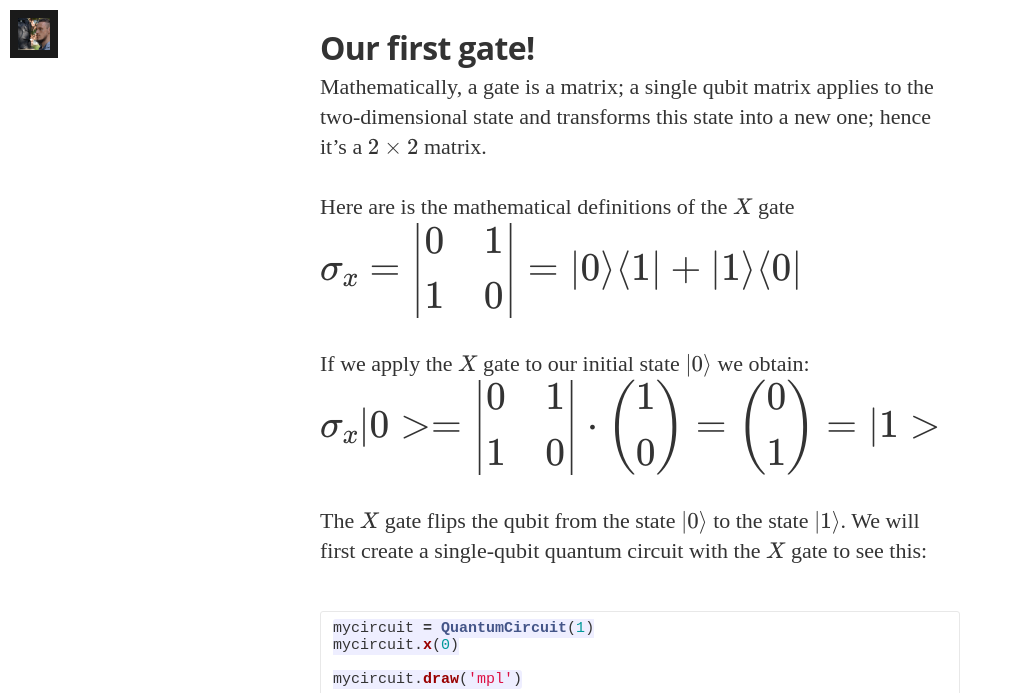
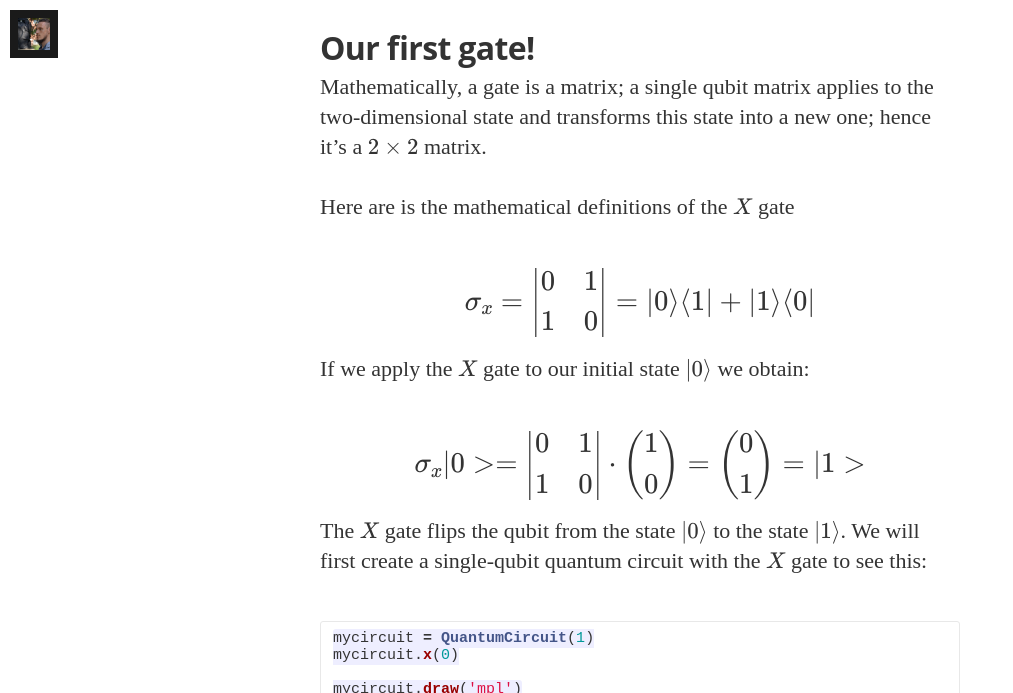
Before and after one commit to ManuNeuro/EmmanuelCalvet, a Jekyll site: the page built from _posts/2022-01-12-quantum-tuto-p1.md, in a window 1280 px wide and 1400 px high, scrolled down 4032 px, cut to the strip 0-693 px from the top of the window. Shown: the whole strip, without its empty margins (0-1013 px from the left). Built offline with Jekyll 4.4.1, drawn with Linux system fonts in a browser that asks for light colours; nearby versions of some CDN libraries; some web fonts are replaced; formulas are drawn with MathJax 3; comment, search, counter and statistics services are not loaded; some of the changed text lies outside the part shown.

Commit message:
Update 2022-01-12-quantum-tuto-p1.md

````diff
--- a/_posts/2022-01-12-quantum-tuto-p1.md
+++ b/_posts/2022-01-12-quantum-tuto-p1.md
@@ -138,12 +138,16 @@ As you can see, the state $\vert0\rangle$ gets projected on the sphere's north p
 Mathematically, a gate is a matrix; a single qubit matrix applies to the two-dimensional state and transforms this state into a new one; hence it's a $2\times2$ matrix.
 
 Here are is the mathematical definitions of the $X$ gate
-$$\LARGE \sigma_x= \begin{vmatrix}0 & 1 \\ 1 & 0 \end{vmatrix}=|0\rangle \langle1\vert+\vert1\rangle \langle0\vert$$
 
-If we apply the $X$ gate to our initial state $|0\rangle$ we obtain:
-$$\LARGE \sigma_x\vert0>=\begin{vmatrix}0 & 1 \\ 1 & 0 \end{vmatrix} \cdot \begin{pmatrix}1 \\ 0 \end{pmatrix}= \begin{pmatrix}0 \\ 1 \end{pmatrix}=\vert1>$$
+$$\LARGE \sigma_x= \begin{vmatrix}0 & 1 \\ 1 & 0 \end{vmatrix}=\vert0\rangle \langle1\vert+\vert1\rangle \langle 0\vert$$
 
-The $X$ gate flips the qubit from the state $\vert0\rangle$ to the state $\vert1\rangle$. We will first create a single-qubit quantum circuit with the $X$ gate to see this:
+If we apply the $X$ gate to our initial state $\vert 0\rangle$ we obtain:
+
+$$\LARGE
+\sigma_x\vert 0>=\begin{vmatrix}0 & 1 \\ 1 & 0 \end{vmatrix} \cdot \begin{pmatrix}1 \\ 0 \end{pmatrix}= \begin{pmatrix}0 \\ 1 \end{pmatrix}=\vert 1>
+$$
+
+The $X$ gate flips the qubit from the state $\vert0\rangle$ to the state $\vert 1\rangle$. We will first create a single-qubit quantum circuit with the $X$ gate to see this:
 
 
 ```python
@@ -170,16 +174,18 @@ sv = Statevector.from_label('0')
 new_sv = sv.evolve(mycircuit)
 new_sv
 ```
-
-    Statevector([0.+0.j, 1.+0.j],
-                dims=(2,))
+#### Output:
+```
+Statevector([0.+0.j, 1.+0.j],
+            dims=(2,))
+```
 
 
 As you can see, the statevector now corresponds to that of the state $\vert1\rangle$. Recall that
 
 $$\LARGE \vert1\rangle = \begin{bmatrix}0\\1\end{bmatrix}$$
 
-Recall that the states $\vert0\rangle$ and $\vert1\rangle$ are orthogonal. Therefore, $\langle0\vert1\rangle = 0$. The state can be shown on the `qsphere` by writing
+Recall that the states $\vert0\rangle$ and $\vert 1\rangle$ are orthogonal. Therefore, $\langle 0\vert 1\rangle = 0$. The state can be shown on the `qsphere` by writing
 
 
 ```python
@@ -199,18 +205,21 @@ plot_bloch_multivector(new_sv.data)
 These previous states are no different from classical bits.
 
 Now, by applying a Hadamard gate, we will create a state that is only possible in the quantum realm, a superposed state:
-$$\LARGE \frac{1}{\sqrt{2}}\left(\vert0\rangle + \vert1\rangle\right)$$
 
-This state is a linear combination of two possible outcomes, $|0\rangle$ and $|1\rangle$.
+$$\LARGE \frac{1}{\sqrt{2}}\left(\vert 0\rangle + \vert 1\rangle\right)$$
+
+This state is a linear combination of two possible outcomes, $\vert 0\rangle$ and $\vert 1\rangle$.
 
 
 To create the state, we will need the Hadamard gate, given by the following equations:
+
 $$\LARGE
 H=\frac{1}{\sqrt{2}}
 \begin{bmatrix}
 1 & 1 &\\
 1 & -1 &\\
-\end{bmatrix}=\frac{1}{\sqrt{2}}\left(\vert0\rangle\langle0\vert+\vert0\rangle\langle1\vert+\vert1\rangle\langle0\vert-\vert1\rangle\langle1\vert \right)$$
+\end{bmatrix}=\frac{1}{\sqrt{2}}\left(\vert0\rangle\langle0\vert+\vert0\rangle\langle1\vert+\vert1\rangle\langle0\vert-\vert1\rangle\langle1\vert \right)
+$$
 
 
  Here is how we can create this state and visualize it in `Qiskit`:
````
